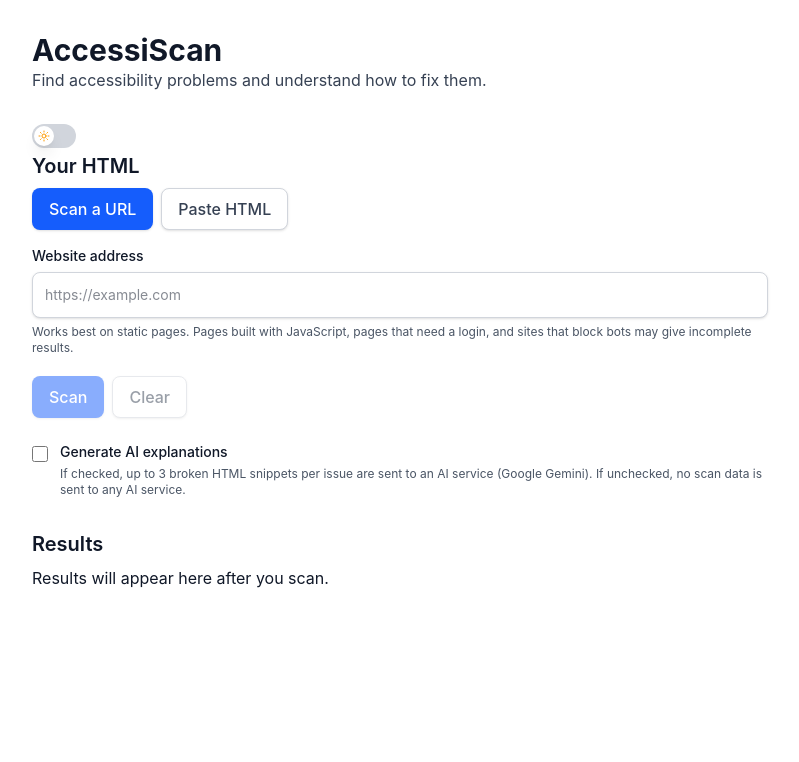
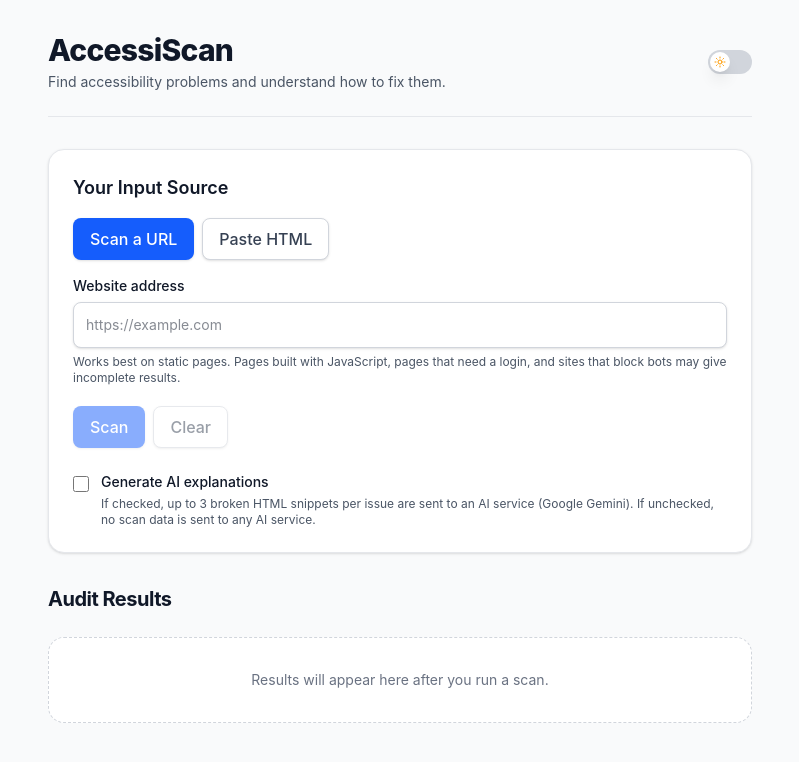
Before and after one commit to adrija-03/accessibility-auditor, a React (Vite) app: page / in a window 1280 px wide. Shown: the top 762 px of the page, without its empty margins (240-1039 px from the left). Built offline with nearby package versions, Linux system fonts and the light colour scheme.

Commit message:
Styling added for the entire app

```diff
--- a/src/App.jsx
+++ b/src/App.jsx
@@ -81,75 +81,103 @@
   const showResults = hasScanned && !isScanning && !scanError
 
   return (
-    <div className="mx-auto max-w-3xl px-4 py-8">
-      <header className="mb-8">
-        <h1 className="text-3xl font-bold">AccessiScan</h1>
-        <p className="text-gray-700">
+    <div className="min-h-screen bg-gray-50 text-gray-950 transition-colors duration-200 dark:bg-gray-950 dark:text-gray-50">
+      <div className="mx-auto max-w-3xl px-4 py-8 sm:px-6 lg:px-8">
+
+        {/* Top Header & Theme Toggle Bar */}
+        <header className="mb-8 flex items-center justify-between border-b border-gray-200 pb-6 dark:border-gray-800">
+          <div>
+            <h1 className="text-3xl font-extrabold tracking-tight text-gray-900 dark:text-white">
+              AccessiScan
+            </h1>
+            <p className="mt-1 text-sm text-gray-600 dark:text-gray-400">
               Find accessibility problems and understand how to fix them.
             </p>
+          </div>
+          <ThemeToggle />
         </header>
-      <ThemeToggle/>
 
-      <main>
-        <section aria-labelledby="input-heading" className="mb-8">
-          <h2 id="input-heading" className="mb-2 text-xl font-semibold">Your HTML</h2>
+        <main className="space-y-8">
+          {/* Input Section */}
+          <section aria-labelledby="input-heading" className="rounded-2xl border border-gray-200 bg-white p-6 shadow-sm dark:border-gray-800 dark:bg-gray-900">
+            <h2 id="input-heading" className="mb-4 text-lg font-semibold text-gray-900 dark:text-white">
+              Your Input Source
+            </h2>
             <InputPanel onScan={handleScan} disabled={isScanning} />
           </section>
 
           {receivedHtml && (
+            <div>
               <SandboxRenderer key={scanId} html={receivedHtml} onReady={handleDocReady} />
+            </div>
           )}
 
-        <section aria-labelledby="results-heading">
-          <h2 id="results-heading" className="mb-2 text-xl font-semibold">Results</h2>
+          {/* Results Section */}
+          <section aria-labelledby="results-heading" className="space-y-6">
+            <div className="flex items-center justify-between">
+              <h2 id="results-heading" className="text-xl font-bold tracking-tight text-gray-900 dark:text-white">
+                Audit Results
+              </h2>
+            </div>
 
             {!hasScanned && (
-            <p>Results will appear here after you scan.</p>
+              <div className="rounded-2xl border border-dashed border-gray-300 bg-white p-8 text-center dark:border-gray-700 dark:bg-gray-900/50">
+                <p className="text-sm text-gray-500 dark:text-gray-400">
+                  Results will appear here after you run a scan.
+                </p>
+              </div>
             )}
 
             {isScanning && (
-            <p role="status">
+              <div role="status" className="flex items-center justify-center gap-3 rounded-2xl border border-blue-100 bg-blue-50/50 p-6 text-blue-700 dark:border-blue-900/30 dark:bg-blue-950/20 dark:text-blue-300">
+                <svg className="h-5 w-5 animate-spin text-blue-600 dark:text-blue-400" xmlns="http://www.w3.org/2000/svg" fill="none" viewBox="0 0 24 24">
+                  <circle className="opacity-25" cx="12" cy="12" r="10" stroke="currentColor" strokeWidth="4"></circle>
+                  <path className="opacity-75" fill="currentColor" d="M4 12a8 8 0 018-8V0C5.373 0 0 5.373 0 12h4zm2 5.291A7.962 7.962 0 014 12H0c0 3.042 1.135 5.824 3 7.938l3-2.647z"></path>
+                </svg>
+                <span className="text-sm font-medium">
                   {isFetching
                     ? 'Fetching the page...'
                     : aiEnabled ? 'Scanning and generating explanations...' : 'Scanning...'}
-            </p>
+                </span>
+              </div>
             )}
 
             {scanError && (
-            <p role="alert" className="rounded border border-red-300 bg-red-50 p-3 text-red-900">
+              <div role="alert" className="rounded-xl border border-red-200 bg-red-50 p-4 text-sm text-red-900 shadow-sm dark:border-red-900/50 dark:bg-red-950/40 dark:text-red-300">
                 {scanError}
-            </p>
+              </div>
             )}
 
             {showResults && (
-            <>
+              <div className="space-y-6">
+                {scanInfo && scanInfo.source !== 'Pasted HTML' && (
+                  <div className="rounded-xl border border-amber-200 bg-amber-50 p-4 text-xs text-amber-800 dark:border-amber-900/40 dark:bg-amber-950/30 dark:text-amber-300">
+                    <span className="font-semibold">Note:</span> URL scans analyze the page's raw HTML only. Content built by JavaScript is not included, so scores for web apps can be too high.
+                  </div>
+                )}
 
-              {scanInfo && scanInfo.source !== 'Pasted HTML' && (
-                <p className="mb-4 text-sm text-gray-700">
-                  Note: URL scans analyze the page's raw HTML only. Content built by JavaScript is not
-                  included, so scores for web apps can be too high.
-                </p>
-              )}
                 <ScoreCard score={score} violations={violations} />
 
                 {violations.length === 0 && (
-                <p className="mt-4">No issues found. Nice work!</p>
+                  <div className="rounded-2xl border border-emerald-200 bg-emerald-50 p-6 text-center text-emerald-800 dark:border-emerald-900/40 dark:bg-emerald-950/30 dark:text-emerald-300">
+                    <p className="font-semibold">No issues found. Nice work!</p>
+                  </div>
                 )}
 
                 {aiError && (
-                <p role="alert" className="my-4 rounded border border-amber-300 bg-amber-50 p-3 text-amber-900">
-                  AI explanations are unavailable right now ({aiError}). The issues below
-                  are still accurate.
-                </p>
+                  <div role="alert" className="rounded-xl border border-amber-200 bg-amber-50 p-4 text-sm text-amber-900 shadow-sm dark:border-amber-900/40 dark:bg-amber-950/30 dark:text-amber-300">
+                    AI explanations are unavailable right now ({aiError}). The issues below are still accurate.
+                  </div>
                 )}
 
                 {violations.length > 0 && (
                   <ViolationsList violations={violations} explanations={explanations} aiEnabled={aiEnabled} />
                 )}
-            </>
+              </div>
             )}
           </section>
         </main>
+      </div>
     </div>
   )
 
```
Lines whose indentation alone changed are shown as unchanged.
